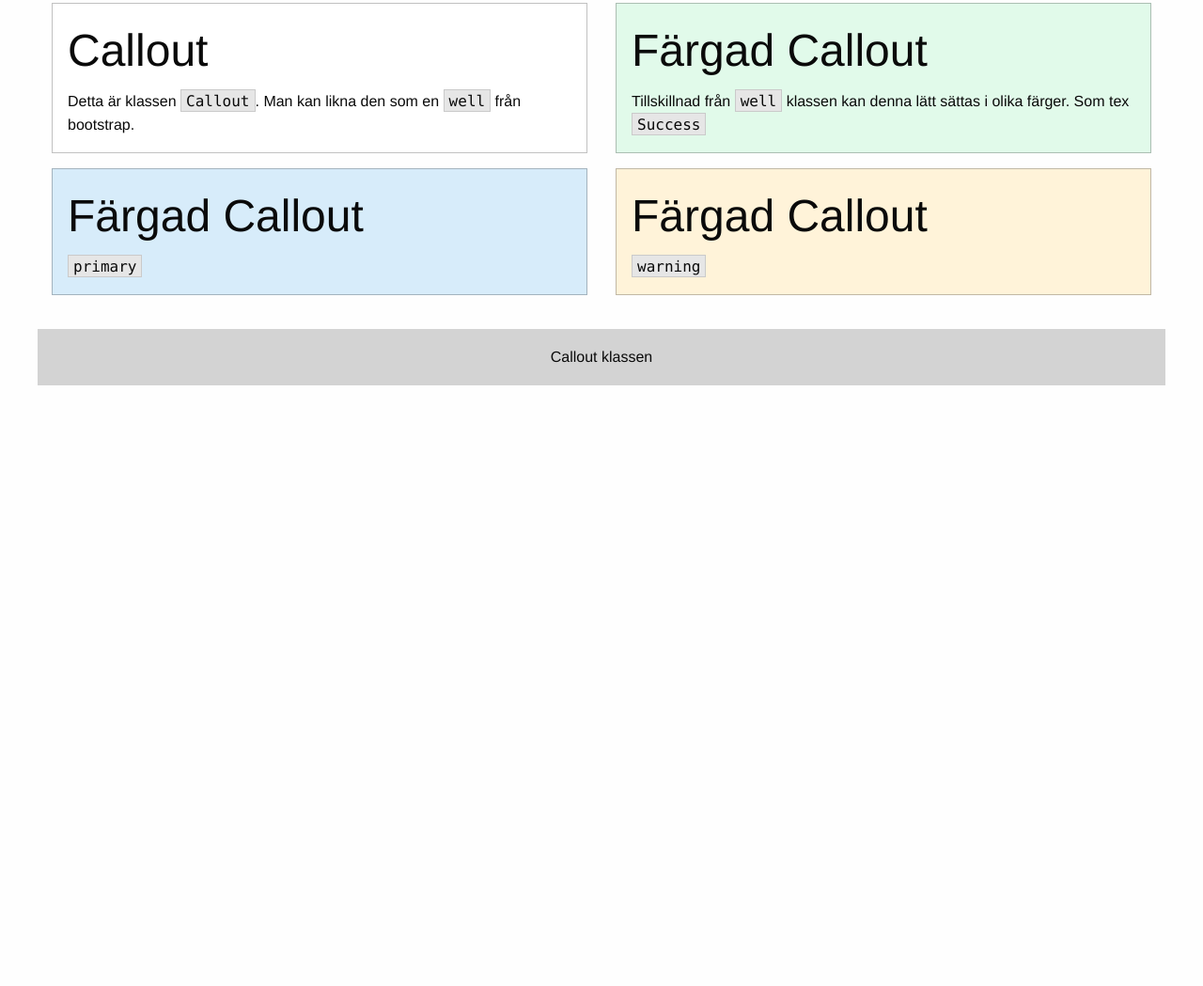
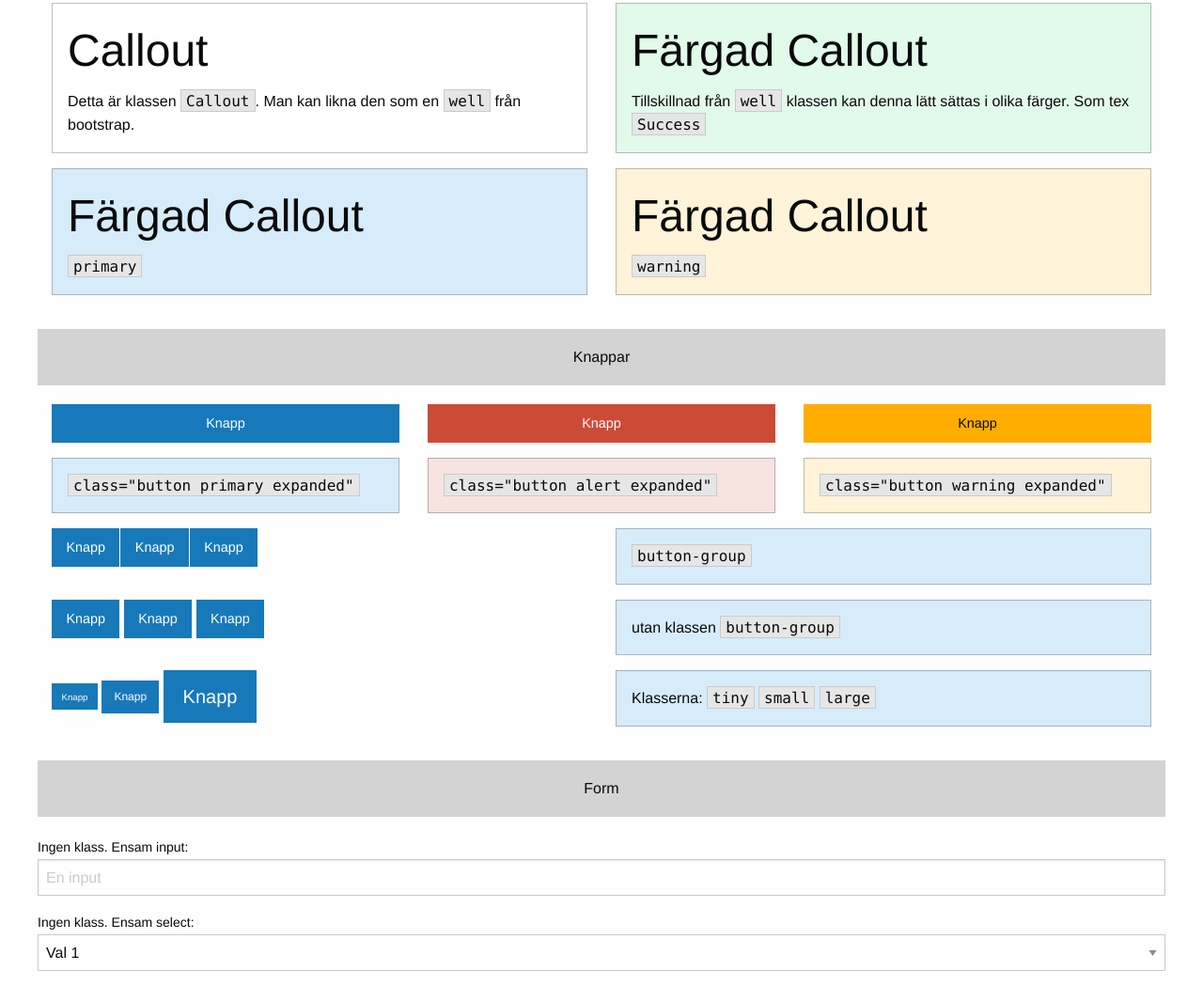
Before and after one commit to Cabbex/FoundationUppvisning, a website: page public_html/index.html in a window 1280 px wide. Shown: the part 967-2016 px from the top of the page at 94% size. Before the commit the page ends 1397 px from the top, so only its background shows below. Drawn offline with Linux system fonts and the light colour scheme.

Commit message:
La till fler delar

```diff
--- a/public_html/index.html
+++ b/public_html/index.html
@@ -128,12 +128,103 @@
         <div class="row">
             <div class="divider">
                 <p class="text-center text-centering">
-                    Callout klassen
+                    Knappar
                 </p>
             </div>
         </div>
-
-
+        <!-- Knappar -->
+        <div class="row">
+            <div class="medium-4 columns">
+                <a class="button primary expanded">Knapp</a>
+            </div>
+            <div class="medium-4 columns">
+                <a class="button alert expanded">Knapp</a>
+            </div>
+            <div class="medium-4 columns">
+                <a class="button warning expanded">Knapp</a>
+            </div>
+        </div>
+        <div class="row">
+            <div class="medium-4 columns">
+                <div class="callout primary">
+                    <p><code>class="button primary expanded"</code></p>
+                </div>
+            </div>
+            <div class="medium-4 columns">
+                <div class="callout alert">
+                    <p><code>class="button alert expanded"</code></p>
+                </div>
+            </div>
+            <div class="medium-4 columns">
+                <div class="callout warning">
+                    <p><code>class="button warning expanded"</code></p>
+                </div>
+            </div>
+        </div>
+        <div class="row">
+            <div class="medium-6 columns">
+                <div class="button-group">
+                    <a class="button">Knapp</a>
+                    <a class="button">Knapp</a>
+                    <a class="button">Knapp</a>
+                </div>
+            </div>
+            <div class="medium-6 columns">
+                <div class="callout primary">
+                    <p><code>button-group</code></p>
+                </div>
+            </div>
+        </div>
+        <div class="row">
+            <div class="medium-6 columns">
+                <a class="button">Knapp</a>
+                <a class="button">Knapp</a>
+                <a class="button">Knapp</a>
+            </div>
+            <div class="medium-6 columns">
+                <div class="callout primary">
+                    <p>utan klassen <code>button-group</code></p>
+                </div>
+            </div>
+        </div>
+        <div class="row">
+            <div class="medium-6 columns">
+                <a class="button tiny">Knapp</a>
+                <a class="button small">Knapp</a>
+                <a class="button large">Knapp</a>
+            </div>
+            <div class="medium-6 columns">
+                <div class="callout primary">
+                    <p>Klasserna: <code>tiny</code> <code>small</code> <code>large</code></p>
+                </div>
+            </div>
+        </div>
+        <!-- Divider -->
+        <div class="row">
+            <div class="divider">
+                <p class="text-center text-centering">
+                    Form
+                </p>
+            </div>
+        </div>
+        <div class="row">
+            <div class="medium-12">
+                <form>
+                    <label>
+                        Ingen klass. Ensam input:
+                        <input type="text" placeholder="En input"/>
+                    </label>
+                    <label>Ingen klass. Ensam select:
+                        <select>
+                            <option value="val1">Val 1</option>
+                            <option value="val2">Val 2</option>
+                            <option value="val3">Val 3</option>
+                            <option value="val4">Val 4</option>
+                        </select>
+                    </label>
+                </form>
+            </div>
+        </div>
         <script src="js/vendor/jquery.js"></script>
         <script src="js/vendor/what-input.js"></script>
         <script src="js/vendor/foundation.js"></script>
```
